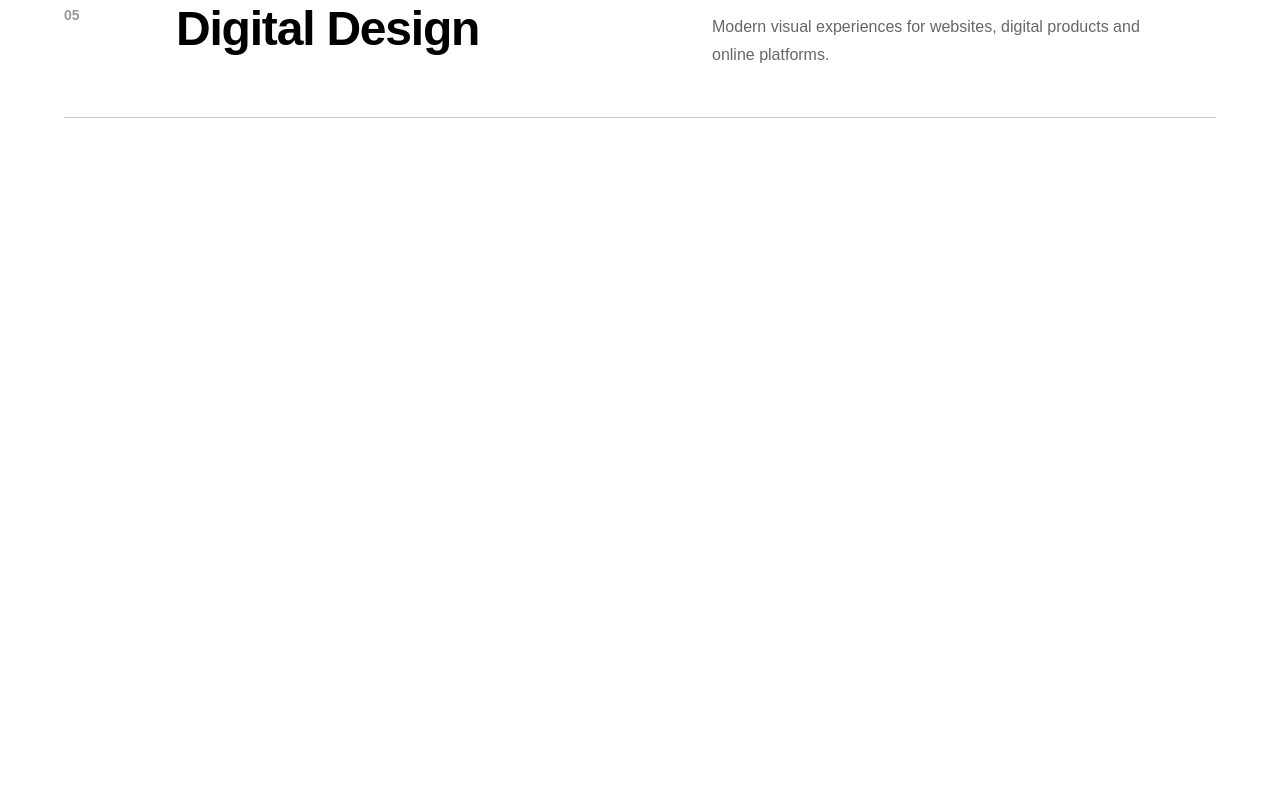
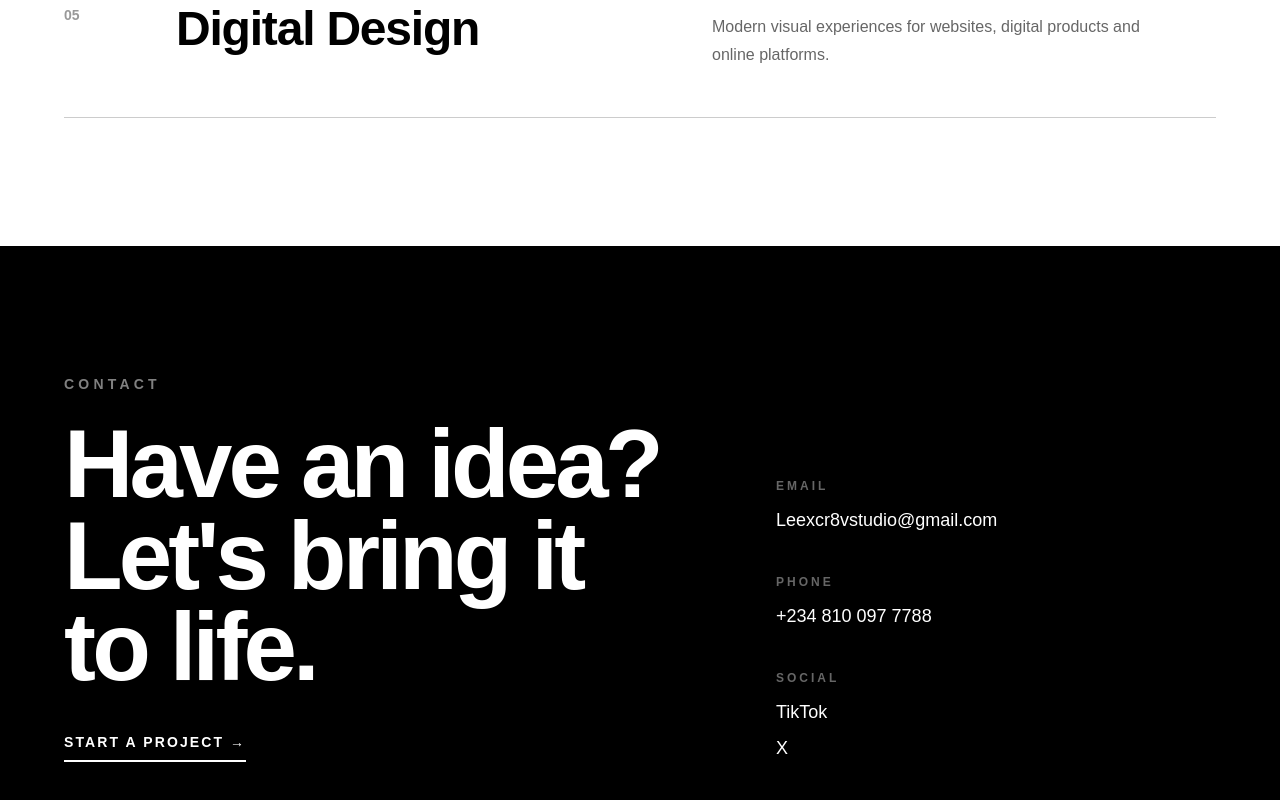
Before and after one commit to Phyleex/felixportfolio, a Next.js app: page / in a window 1280 px wide. Shown: the part 3386-4186 px from the top of the page. Before the commit the page ends 3632 px from the top, so only its background shows below. Built offline with nearby package versions, Linux system fonts and the light colour scheme.

Commit message:
Build contact section

```diff
--- a/src/app/page.js
+++ b/src/app/page.js
@@ -2,7 +2,7 @@ import Navbar from "@/components/Navbar";
 import SelectedWork from "@/components/SelectedWork";
 import AboutSection from "@/components/AboutSection";
 import ServicesSection from "@/components/ServicesSection";
-// import ContactSection from "@/components/ContactSection";
+import ContactSection from "@/components/ContactSection";
 
 export default function Home() {
   return (
@@ -45,7 +45,7 @@ export default function Home() {
       <SelectedWork />
       <AboutSection />
       <ServicesSection />
-      {/* <ContactSection /> */}
+      <ContactSection />
     </main>
   );
 }
--- /dev/null
+++ b/src/components/ContactSection.jsx
@@ -0,0 +1,89 @@
+export default function ContactSection() {
+  return (
+    <section
+      id="contact"
+      className="bg-black px-6 py-24 text-white lg:px-16 lg:py-32"
+    >
+      <div className="mx-auto max-w-7xl">
+        <div className="grid gap-16 lg:grid-cols-[1.4fr_1fr] lg:gap-24">
+          {/* Main CTA */}
+          <div>
+            <p className="mb-6 text-sm font-semibold uppercase tracking-[0.3em] text-white/50">
+              Contact
+            </p>
+
+            <h2 className="max-w-5xl text-5xl font-black leading-[0.95] tracking-[-0.04em] sm:text-6xl md:text-7xl lg:text-8xl">
+              Have an idea?
+              <br />
+              Let&apos;s bring it
+              <br />
+              to life.
+            </h2>
+
+            <a
+              href="mailto:hello@leexcreative.com"
+              className="mt-10 inline-flex border-b-2 border-white pb-2 text-sm font-semibold uppercase tracking-[0.15em] transition-opacity hover:opacity-50"
+            >
+              Start a project →
+            </a>
+          </div>
+
+          {/* Contact details */}
+          <div className="flex flex-col justify-end gap-10">
+            <div>
+              <p className="mb-3 text-xs font-semibold uppercase tracking-[0.25em] text-white/40">
+                Email
+              </p>
+
+              <a
+                href="mailto:Leexcr8vstudio@gmail.com"
+                className="text-lg transition-opacity hover:opacity-50"
+              >
+                Leexcr8vstudio@gmail.com
+              </a>
+            </div>
+
+            <div>
+              <p className="mb-3 text-xs font-semibold uppercase tracking-[0.25em] text-white/40">
+                Phone
+              </p>
+
+              <a
+                href="tel:+2348100977788"
+                className="text-lg transition-opacity hover:opacity-50"
+              >
+                +234 810 097 7788
+              </a>
+            </div>
+
+            <div>
+              <p className="mb-3 text-xs font-semibold uppercase tracking-[0.25em] text-white/40">
+                Social
+              </p>
+
+              <div className="flex flex-col gap-2">
+
+                <a
+                  href="https://www.tiktok.com/@phyleex"
+                  target="_blank"
+                  rel="noopener noreferrer"
+                  className="w-fit text-lg hover:opacity-50"
+                >
+                  TikTok
+                </a>
+                <a
+                  href="https://x.com/@phyleex"
+                  target="_blank"
+                  rel="noopener noreferrer"
+                  className="w-fit text-lg hover:opacity-50"
+                >
+                  X
+                </a>
+              </div>
+            </div>
+          </div>
+        </div>
+      </div>
+    </section>
+  );
+}
```
